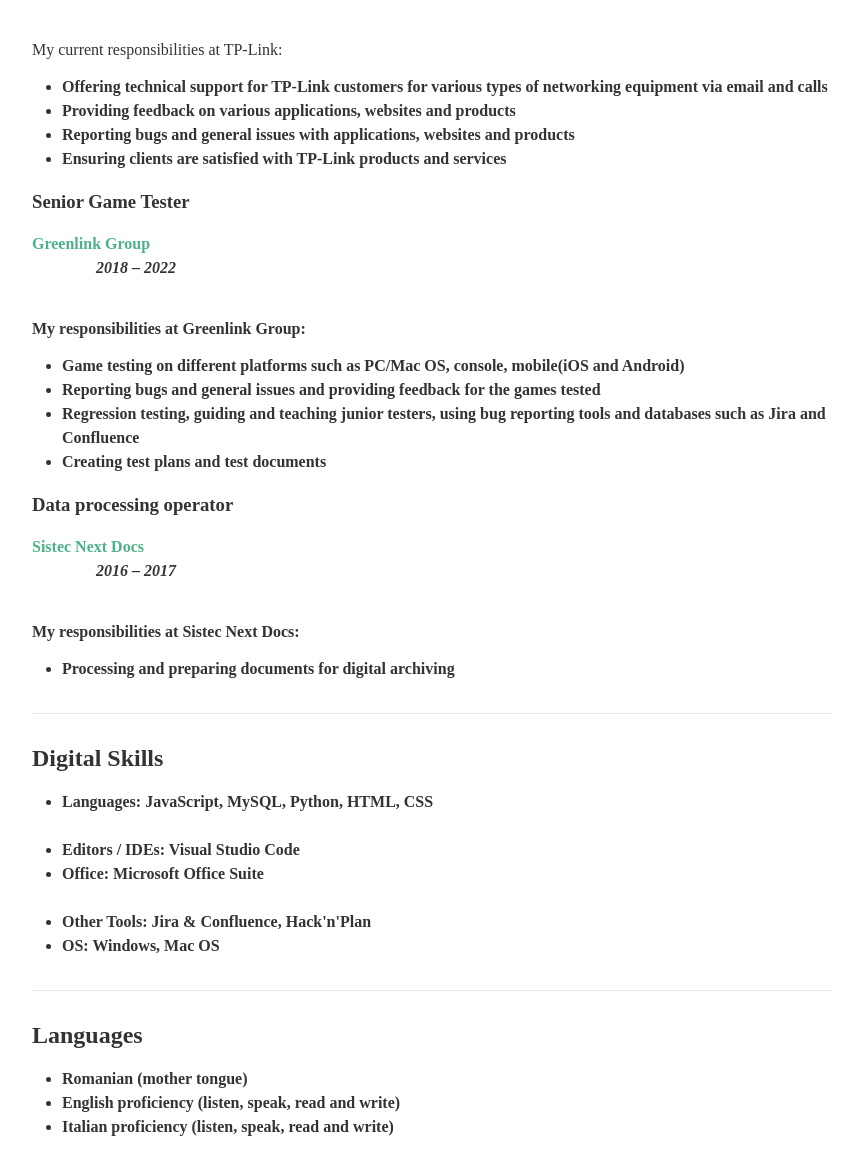
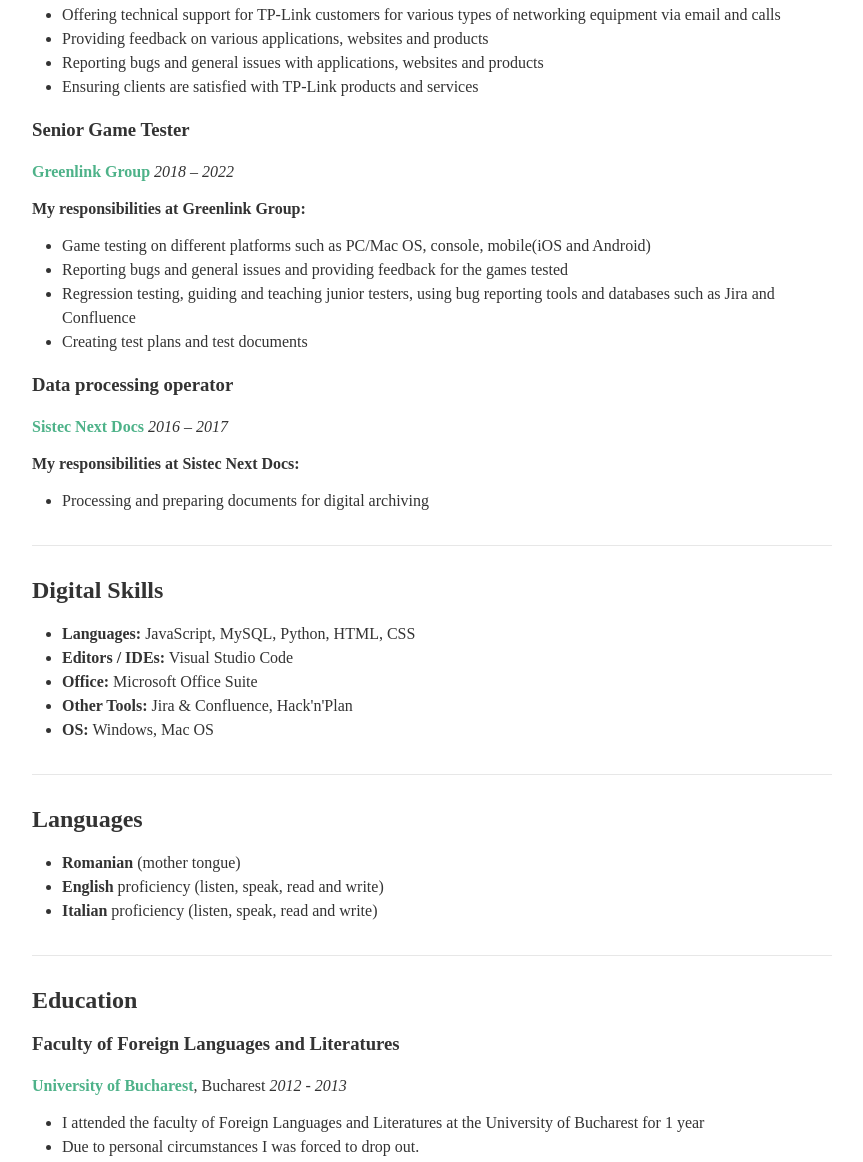
Before and after one commit to FreeMochi/cv, a plain HTML site: page index.html in a window 1280 px wide. Shown: the part 809-1971 px from the top of the page, without its empty margins (208-1071 px from the left). Drawn offline with Linux system fonts and the light colour scheme; a web font is replaced by a local one.

Commit message:
unbolded text

```diff
--- a/index.css
+++ b/index.css
@@ -19,7 +19,7 @@
     font-size: 14px;
     background-color: var(--bg-color);
     color: var(--text-color);
-    font-family: "Helvetica Neue", Helvetica, Arial, sans-serif;
+    font-family: "Times New Roman", Times, serif;
     -webkit-font-smoothing: antialiased;
 }
 
@@ -93,7 +93,7 @@
 .typora-export .footnote-line,
 .typora-export li,
 .typora-export p {
-    white-space: pre-wrap;
+    /* white-space: pre-wrap; */
 }
 
 .typora-export .task-list-item input {
@@ -329,8 +329,9 @@
     cursor: none;
 }
 
+
 #write pre {
-    white-space: pre-wrap;
+    /* white-space: pre-wrap; */
 }
 
 #write.fences-no-line-wrapping pre {
@@ -366,7 +367,7 @@
 }
 
 #write .md-fences.mock-cm {
-    white-space: pre-wrap;
+    /* white-space: pre-wrap; */
 }
 
 .md-fences.md-fences-with-lineno {
@@ -460,7 +461,7 @@
 }
 
 #write .footnote-line {
-    white-space: pre-wrap;
+    /* white-space: pre-wrap; */
 }
 
 /*serif*/
@@ -542,7 +543,7 @@
 pre.md-meta-block {
     font-size: 0.8rem;
     min-height: 0.8rem;
-    white-space: pre-wrap;
+    /* white-space: pre-wrap; */
     background: rgb(204, 204, 204);
     display: block;
     overflow-x: hidden;
--- a/index.html
+++ b/index.html
@@ -38,16 +38,16 @@
             </p>
             <p><span>My current responsibilities at TP-Link:</span></p>
             <ul>
-                <li><strong><span>Offering technical support for TP-Link customers for various types of networking equipment via email and calls</span></li>
-                <li><strong><span>Providing feedback on various applications, websites and products</span></li>
-                <li><strong><span>Reporting bugs and general issues with applications, websites and products</span></li>
-                <li><strong><span>Ensuring clients are satisfied with TP-Link products and services</span></li>
+                <li><span>Offering technical support for TP-Link customers for various types of networking equipment via email and calls</span></li>
+                <li><span>Providing feedback on various applications, websites and products</span></li>
+                <li><span>Reporting bugs and general issues with applications, websites and products</span></li>
+                <li><span>Ensuring clients are satisfied with TP-Link products and services</span></li>
             </ul>
             <h3 id='game-tester'><span>Senior Game Tester</span></h3>
             <p><strong><a href='https://www.greenlinkgroup.eu/'><span>Greenlink Group</span></a></strong>
                 <em><span>2018 – 2022</span></em>
             </p>
-            <p><strong><span>My responsibilities at Greenlink Group:</span></strong></p>
+            <p><b><span>My responsibilities at Greenlink Group:</span></b></p>
             <ul>
                 <li><span>Game testing on different platforms such as PC/Mac OS, console, mobile(iOS and Android)</span></li>
                 <li><span>Reporting bugs and general issues and providing feedback for the games tested</span></li>
@@ -58,27 +58,27 @@
             <p><strong><a href='http://www.sistec.ro/ro/nextdocs/'><span>Sistec Next Docs</span></a></strong>
                 <em><span>2016 – 2017</span></em>
             </p>
-            <p><span>My responsibilities at Sistec Next Docs:</span></p>
+            <p><b><span>My responsibilities at Sistec Next Docs:</span></b></p>
             <ul>
-                <li><strong><span>Processing and preparing documents for digital archiving</span></li>
+                <li><span>Processing and preparing documents for digital archiving</span></li>
             </ul>
             <hr />
             <h2 id='digital-skills'><span>Digital Skills</span></h2>
             <ul>
-                <li><strong><span>Languages:</span></strong><span> JavaScript, MySQL, Python, HTML, CSS</span>
+                <li><b><span>Languages:</span></b><span> JavaScript, MySQL, Python, HTML, CSS</span>
                 </li>
-                <li><strong><span>Editors / IDEs:</span></strong><span> Visual Studio Code</span></li>
-                <li><strong><span>Office:</span></strong><span> Microsoft Office Suite</span>
+                <li><b><span>Editors / IDEs:</span></b><span> Visual Studio Code</span></li>
+                <li><b><span>Office:</span></b><span> Microsoft Office Suite</span>
                 </li>
-                <li><strong><span>Other Tools:</span></strong><span> Jira & Confluence, Hack'n'Plan</span></li>
-                <li><strong><span>OS:</span></strong><span> Windows, Mac OS</span></li>
+                <li><b><span>Other Tools:</span></b><span> Jira & Confluence, Hack'n'Plan</span></li>
+                <li><b><span>OS:</span></b><span> Windows, Mac OS</span></li>
             </ul>
             <hr />
             <h2 id='languages'><span>Languages</span></h2>
             <ul>
-                <li><strong><span>Romanian</span></strong><span> (mother tongue)</span></li>
-                <li><strong><span>English</span></strong><span> proficiency (listen, speak, read and write)</span></li>
-                <li><strong><span>Italian</span></strong><span> proficiency (listen, speak, read and write)</span></li>
+                <li><b><span>Romanian</span></b><span> (mother tongue)</span></li>
+                <li><b><span>English</span></b><span> proficiency (listen, speak, read and write)</span></li>
+                <li><b><span>Italian</span></b><span> proficiency (listen, speak, read and write)</span></li>
             </ul>
             <hr />
             <h2 id='education'><span>Education</span></h2>
```
